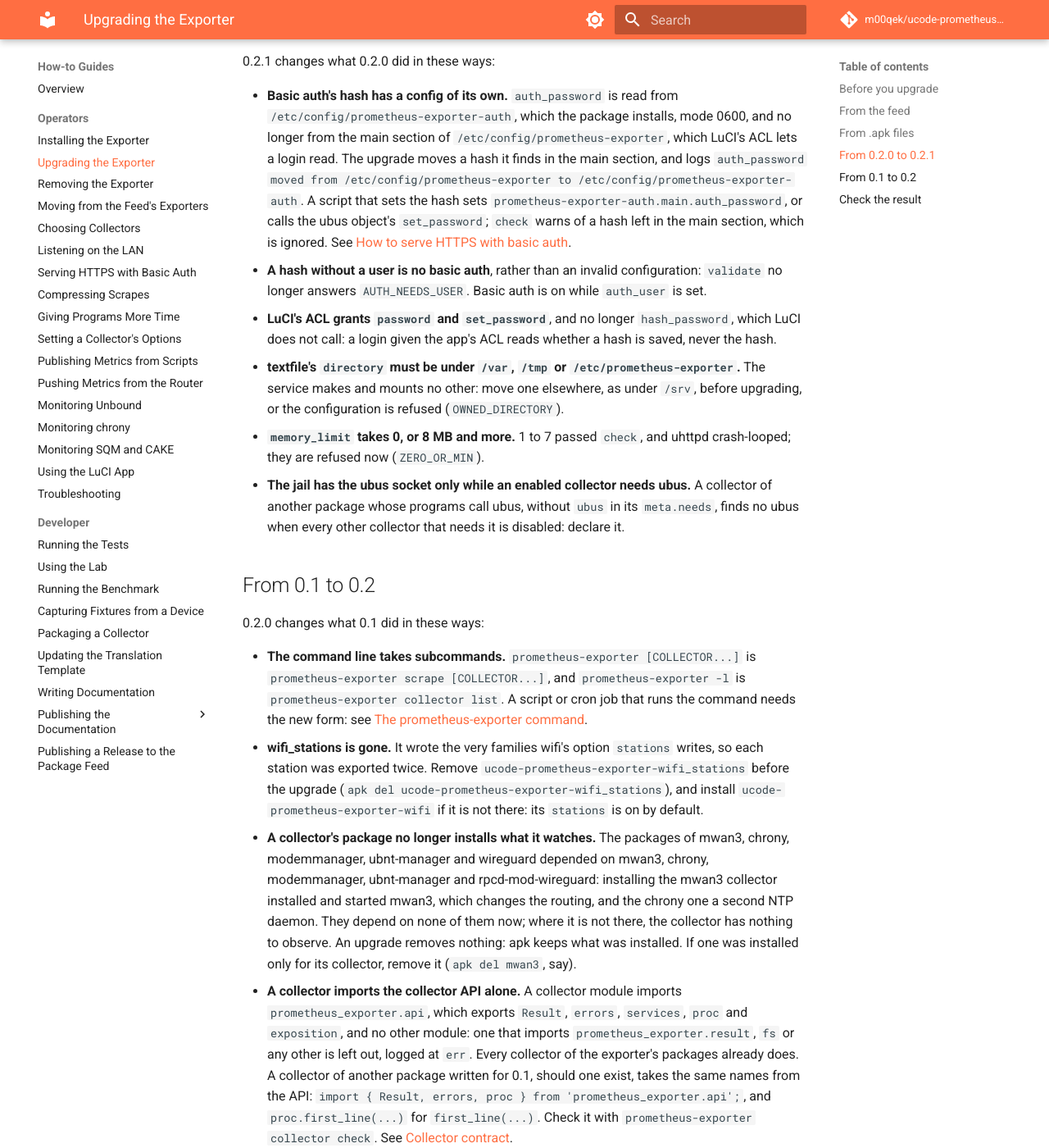
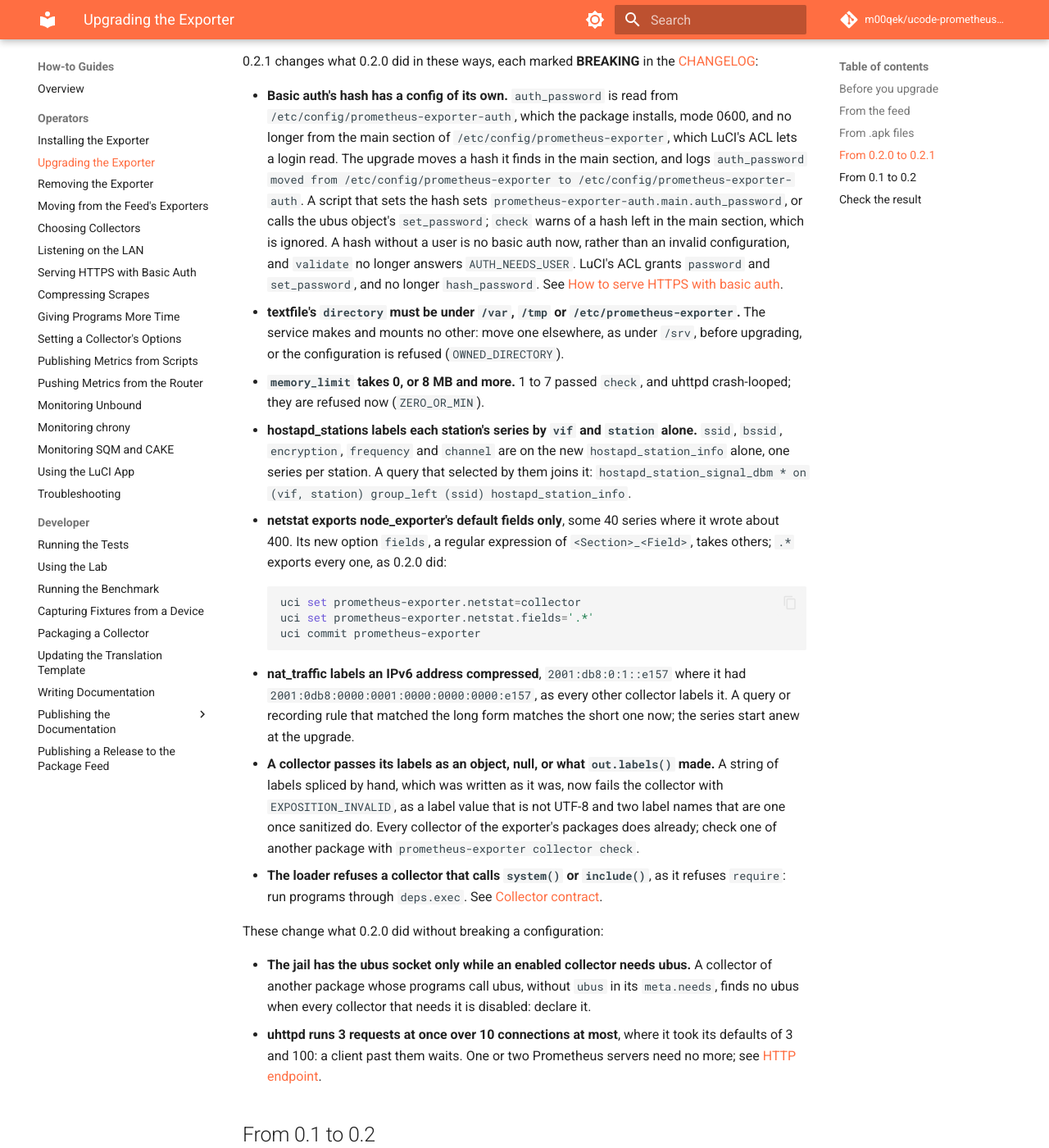
Before and after one commit to m00qek/ucode-prometheus-exporter, an MkDocs documentation site: the page built from docs/how-to/upgrade.md, in a window 1280 px wide and 1400 px high, scrolled down 1003 px. Shown: the whole window at 82% size. Built offline with MkDocs 1.6.1 and Material for MkDocs 9.7.7, drawn with Linux system fonts in a browser that asks for light colours; comment, search, counter and statistics services are not loaded.

Commit message:
Say in the upgrade guide what 0.2.1 breaks, each change of the CHANGELOG
The two Changed sections the merges left under [Unreleased] are one.

````diff
--- a/docs/how-to/upgrade.md
+++ b/docs/how-to/upgrade.md
@@ -30,14 +30,28 @@ Adding the base package alone fails: the installed collectors still want the old
 
 ## From 0.2.0 to 0.2.1
 
-0.2.1 changes what 0.2.0 did in these ways:
+0.2.1 changes what 0.2.0 did in these ways, each marked **BREAKING** in the [CHANGELOG](https://github.com/m00qek/ucode-prometheus-exporter/blob/main/CHANGELOG.md):
 
-- **Basic auth's hash has a config of its own.** `auth_password` is read from `/etc/config/prometheus-exporter-auth`, which the package installs, mode 0600, and no longer from the main section of `/etc/config/prometheus-exporter`, which LuCI's ACL lets a login read. The upgrade moves a hash it finds in the main section, and logs `auth_password moved from /etc/config/prometheus-exporter to /etc/config/prometheus-exporter-auth`. A script that sets the hash sets `prometheus-exporter-auth.main.auth_password`, or calls the ubus object's `set_password`; `check` warns of a hash left in the main section, which is ignored. See [How to serve HTTPS with basic auth](https-basic-auth.md).
-- **A hash without a user is no basic auth**, rather than an invalid configuration: `validate` no longer answers `AUTH_NEEDS_USER`. Basic auth is on while `auth_user` is set.
-- **LuCI's ACL grants `password` and `set_password`**, and no longer `hash_password`, which LuCI does not call: a login given the app's ACL reads whether a hash is saved, never the hash.
+- **Basic auth's hash has a config of its own.** `auth_password` is read from `/etc/config/prometheus-exporter-auth`, which the package installs, mode 0600, and no longer from the main section of `/etc/config/prometheus-exporter`, which LuCI's ACL lets a login read. The upgrade moves a hash it finds in the main section, and logs `auth_password moved from /etc/config/prometheus-exporter to /etc/config/prometheus-exporter-auth`. A script that sets the hash sets `prometheus-exporter-auth.main.auth_password`, or calls the ubus object's `set_password`; `check` warns of a hash left in the main section, which is ignored. A hash without a user is no basic auth now, rather than an invalid configuration, and `validate` no longer answers `AUTH_NEEDS_USER`. LuCI's ACL grants `password` and `set_password`, and no longer `hash_password`. See [How to serve HTTPS with basic auth](https-basic-auth.md).
 - **textfile's `directory` must be under `/var`, `/tmp` or `/etc/prometheus-exporter`.** The service makes and mounts no other: move one elsewhere, as under `/srv`, before upgrading, or the configuration is refused (`OWNED_DIRECTORY`).
 - **`memory_limit` takes 0, or 8 MB and more.** 1 to 7 passed `check`, and uhttpd crash-looped; they are refused now (`ZERO_OR_MIN`).
-- **The jail has the ubus socket only while an enabled collector needs ubus.** A collector of another package whose programs call ubus, without `ubus` in its `meta.needs`, finds no ubus when every other collector that needs it is disabled: declare it.
+- **hostapd_stations labels each station's series by `vif` and `station` alone.** `ssid`, `bssid`, `encryption`, `frequency` and `channel` are on the new `hostapd_station_info` alone, one series per station. A query that selected by them joins it: `hostapd_station_signal_dbm * on (vif, station) group_left (ssid) hostapd_station_info`.
+- **netstat exports node_exporter's default fields only**, some 40 series where it wrote about 400. Its new option `fields`, a regular expression of `<Section>_<Field>`, takes others; `.*` exports every one, as 0.2.0 did:
+
+    ```sh
+    uci set prometheus-exporter.netstat=collector
+    uci set prometheus-exporter.netstat.fields='.*'
+    uci commit prometheus-exporter
+    ```
+
+- **nat_traffic labels an IPv6 address compressed**, `2001:db8:0:1::e157` where it had `2001:0db8:0000:0001:0000:0000:0000:e157`, as every other collector labels it. A query or recording rule that matched the long form matches the short one now; the series start anew at the upgrade.
+- **A collector passes its labels as an object, null, or what `out.labels()` made.** A string of labels spliced by hand, which was written as it was, now fails the collector with `EXPOSITION_INVALID`, as a label value that is not UTF-8 and two label names that are one once sanitized do. Every collector of the exporter's packages does already; check one of another package with `prometheus-exporter collector check`.
+- **The loader refuses a collector that calls `system()` or `include()`**, as it refuses `require`: run programs through `deps.exec`. See [Collector contract](../reference/collector-contract.md#what-a-collector-may-import).
+
+These change what 0.2.0 did without breaking a configuration:
+
+- **The jail has the ubus socket only while an enabled collector needs ubus.** A collector of another package whose programs call ubus, without `ubus` in its `meta.needs`, finds no ubus when every collector that needs it is disabled: declare it.
+- **uhttpd runs 3 requests at once over 10 connections at most**, where it took its defaults of 3 and 100: a client past them waits. One or two Prometheus servers need no more; see [HTTP endpoint](../reference/http.md#connections).
 
 ## From 0.1 to 0.2
 
````
Also changed, not shown: CHANGELOG.md (+1 -4 lines).
